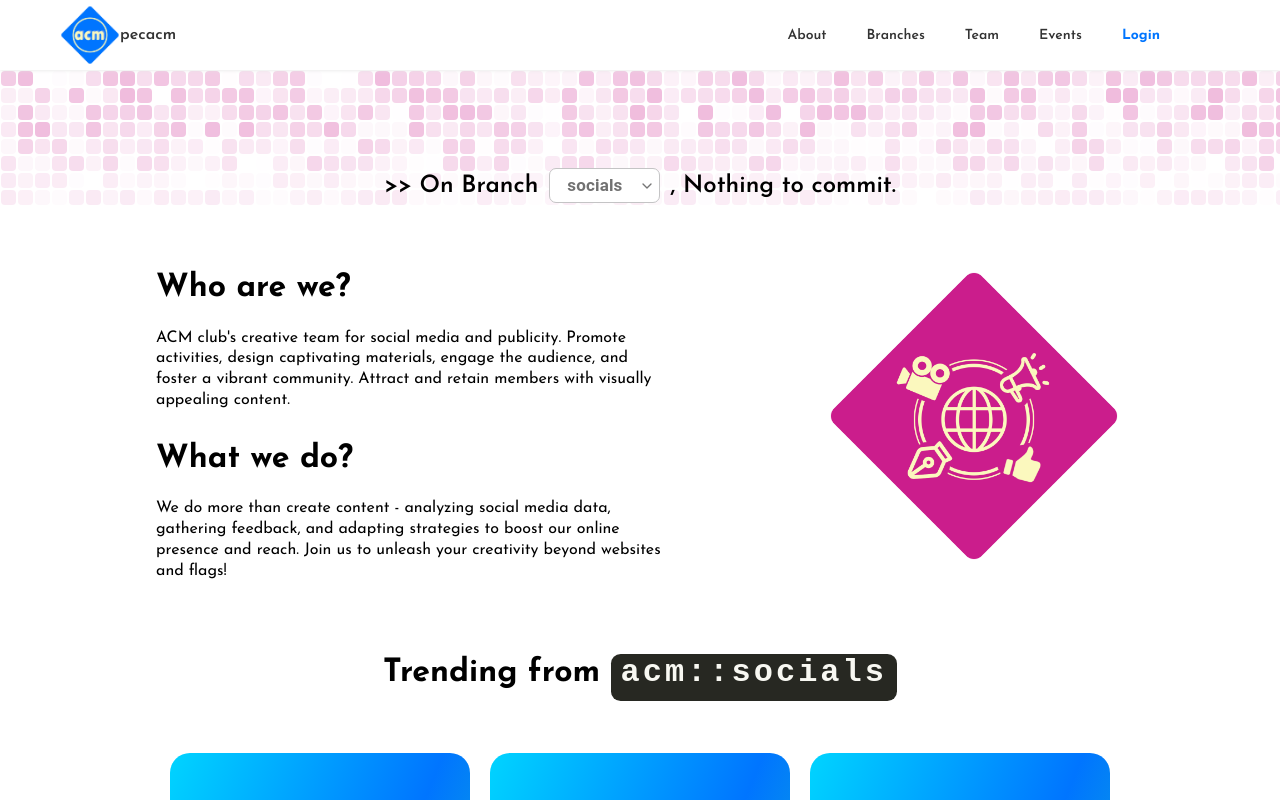
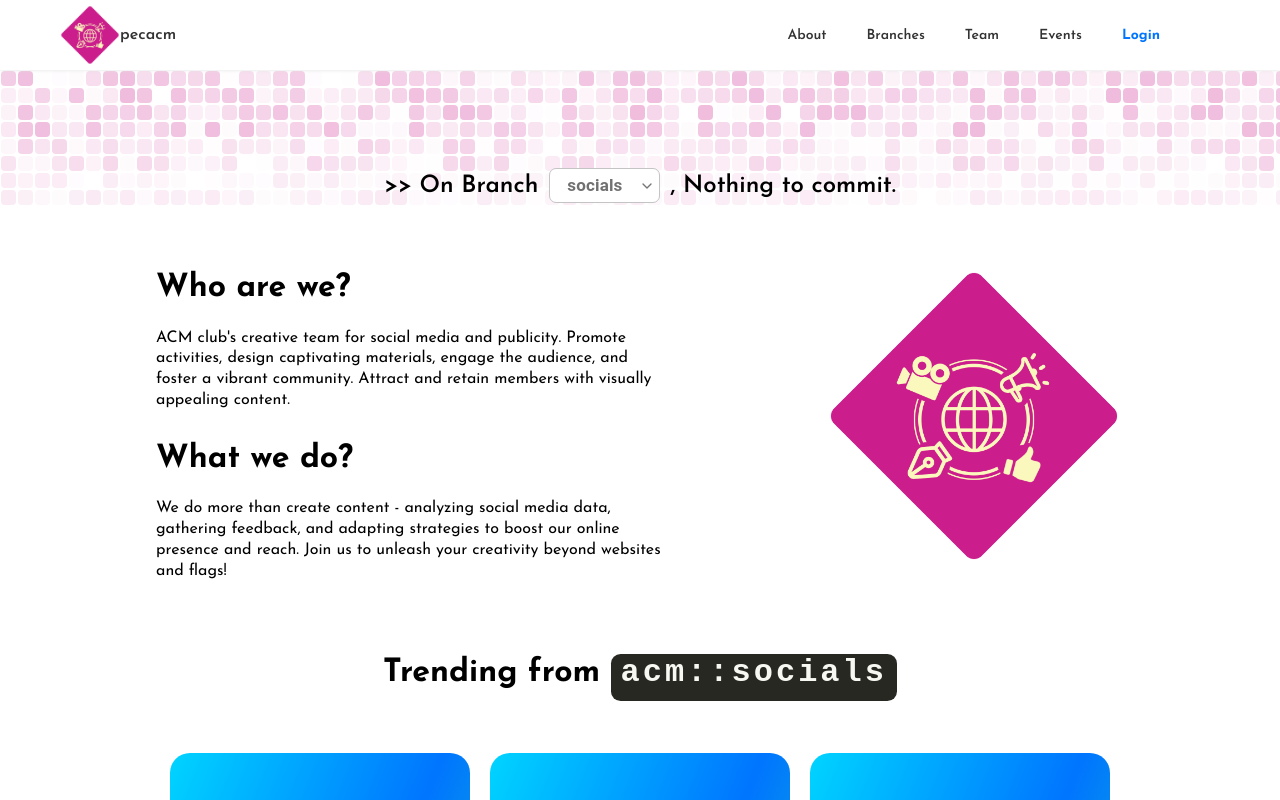
Before and after one commit to PEC-CSS/website, a Next.js app: page /branches/socials in a window 1280 px wide. Shown: the top 800 px of the page. Built offline with nearby package versions, Linux system fonts and the light colour scheme; a web font is replaced by a local one.

Commit message:
Update header icon path for each branch

```diff
--- a/components/common/Header/Header.tsx
+++ b/components/common/Header/Header.tsx
@@ -4,7 +4,7 @@ import styles from "../../../styles/components/Header.module.scss";
 import Hamburger from "./Hamburger";
 import {useRouter} from "next/router";
 
-function Header() {
+function Header({imgUrl} : {imgUrl?: string}) {
     const [menuOpen, setMenuOpen] = useState(false);
     const [active, setActive] = useState("/");
 
@@ -24,7 +24,7 @@ function Header() {
                 <Link href={"/"}>
                     <>
                         {/* eslint-disable-next-line @next/next/no-img-element */}
-                        <img src="/assets/logos/acmSVG.svg" alt="ACM at PEC"/>
+                        <img src={imgUrl ? imgUrl as string : "/assets/logos/acmSVG.svg"} alt="ACM at PEC"/>
                         <span>pecacm</span>
                     </>
                 </Link>
--- a/components/layout/PageLayout.tsx
+++ b/components/layout/PageLayout.tsx
@@ -14,16 +14,17 @@ type Props = {
     bannerColor?: string;
     footerColor?: string;
     branch?: string;
+    headerImgUrl?: string;
 };
 
-function PageLayout({title, children, description, heading, bannerColor, footerColor, branch }: Props) {
+function PageLayout({title, children, description, heading, bannerColor, footerColor, branch, headerImgUrl }: Props) {
     return (
         <div className={styles.page}>
             <Head>
                 <title>{title}</title>
                 <meta name="description" content={description}/>
             </Head>
-            <Header/>
+            {headerImgUrl ? <Header imgUrl={headerImgUrl} /> : <Header />}
             <div className={styles.children}>
                 <Banner heading={heading} color={bannerColor ? bannerColor : Common.primaryColor}/>
                 {children}
--- a/pages/branches/[branch].tsx
+++ b/pages/branches/[branch].tsx
@@ -39,7 +39,14 @@ type Props = {
 export default function Branch({ branch, name, whoAreWe, whatWeDo, logoUrl, alias, subgroupColor }: Props) {
     const router = useRouter();
     return (
-        <PageLayout title={`${branch} | ACM at PEC`} heading={branchHeading(branch)} bannerColor={subgroupColor} footerColor={subgroupColor} branch={alias}>
+        <PageLayout
+            title={`${branch} | ACM at PEC`}
+            heading={branchHeading(branch)}
+            bannerColor={subgroupColor}
+            footerColor={subgroupColor}
+            branch={alias}
+            headerImgUrl={`/assets/logos/${alias}SVG.svg`}
+        >
             <div className={styles.branch} data-branch={branch}>
                 <div className={styles.branchInfo}>
                     <div className={styles.content}>
```
